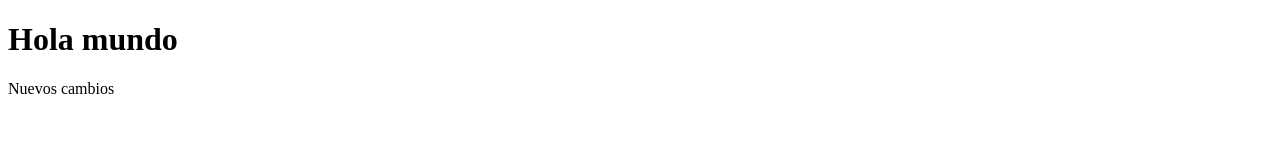
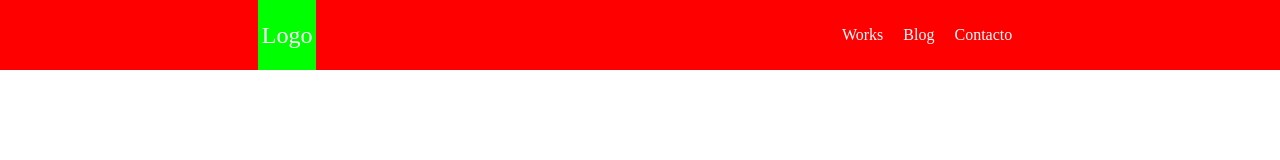
Before and after one commit to jorgelga2707/Frontend_G19, a plain HTML site: page index.html in a window 1280 px wide. Drawn offline with Linux system fonts and the light colour scheme.

Commit message:
nuevos cambios

```diff
--- /dev/null
+++ b/CSS/styles.css
@@ -0,0 +1,44 @@
+*{
+    box-sizing: border-box;
+}
+
+body{
+    margin: 0;
+    height: 100%;
+    width: 100%;
+    color: #fff;
+}
+
+main{
+    min-height: 100vh;
+}
+
+header{
+    display: flex;
+    background-color: #f00;
+    justify-content: space-around;
+}
+
+.nav ul{
+    display: flex;
+    list-style: none;
+    padding: 0;
+}
+
+.nav ul li{
+    margin: 10px;
+}
+
+.nav ul a{
+    text-decoration: none;
+    color: #fff;
+}
+
+span{
+    font-size: 24px;
+    padding: 4px;
+    background-color: #0f0;
+    display: flex;
+    align-items: center;
+    justify-content: flex-start;
+}
--- a/index.html
+++ b/index.html
@@ -5,9 +5,27 @@
         <meta http-equiv="X-UA-Compatible" content="IE=edge">
         <meta name="viewport" content="width=device-width, initial-scale=1.0">
         <title>G19</title>
+        <link rel="stylesheet" href="./CSS/styles.css">
     </head>
     <body>
-        <h1>Hola mundo</h1>
-        <p>Nuevos cambios</p>
+        <header class="header">
+            <span>Logo</span>
+            <nav class="nav">
+                <ul>
+                    <li>
+                        <a href="">Works</a>
+                    </li>
+                    <li>
+                        <a href="">Blog</a>
+                    </li>
+                    <li>
+                        <a href="">Contacto</a>
+                    </li>
+                </ul>
+            </nav>
+        </header>
+        <main>
+            <section></section>
+        </main>
     </body>
 </html>
```
